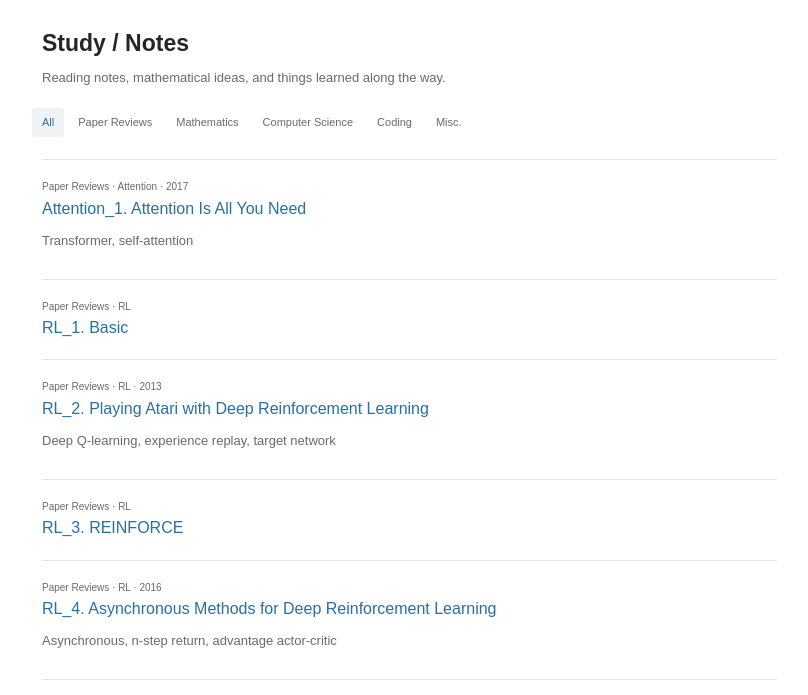
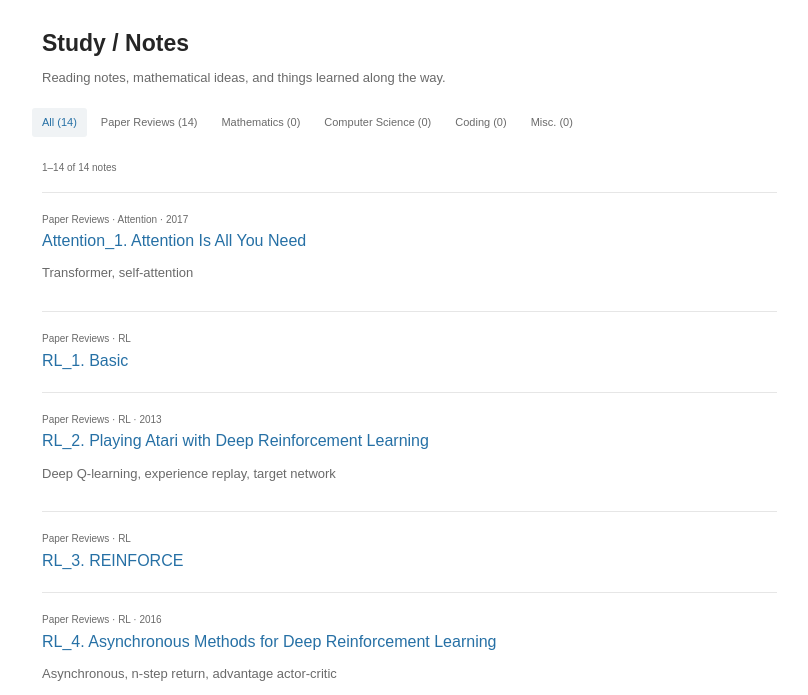
Before and after one commit to pepeking67/pepeking67.github.io, a website: page docs/index.html in a window 1280 px wide. Shown: the part 1073-1768 px from the top of the page, without its empty margins (373-1181 px from the left). Drawn offline with Linux system fonts and the light colour scheme.

Commit message:
Show note counts and paginate category and field lists at 15 entries

```diff
--- a/docs/index.html
+++ b/docs/index.html
@@ -4,7 +4,7 @@
 <meta charset="utf-8"><meta name="viewport" content="width=device-width,initial-scale=1">
 <meta name="description" content="Kim Su Hwan — KAIST undergraduate studying computer science and mathematics. Interests in sample-efficient reinforcement learning, robot learning, representation learning, and world models.">
 <meta name="theme-color" content="#fafaf8"><title>Kim Su Hwan</title>
-<link rel="icon" href="assets/favicon.svg" type="image/svg+xml"><link rel="stylesheet" href="style.css?v=7f2db3ea0b2a"><link rel="stylesheet" href="assets/katex/katex.min.css"><script src="script.js?v=5e16deaea017" defer></script>
+<link rel="icon" href="assets/favicon.svg" type="image/svg+xml"><link rel="stylesheet" href="style.css?v=7f2db3ea0b2a"><link rel="stylesheet" href="assets/katex/katex.min.css"><script src="script.js?v=6966d2c8c4fc" defer></script>
 </head>
 <body>
 <a class="skip" href="#main">Skip to content</a>
@@ -26,7 +26,7 @@
 <section id="projects"><div class="section-heading"><h2>Projects</h2></div>
 <article class="project"><div class="project-art" role="img" aria-label="Illustrative geometric crease pattern; not a project result"><svg viewBox="0 0 200 200" fill="none" aria-hidden="true"><rect x="22" y="22" width="156" height="156" stroke="#9aafac"/><path d="M22 22L178 178M178 22L22 178M100 22V178M22 100H178" stroke="#9aafac" stroke-dasharray="4 5"/><path d="M100 22L178 100L100 178L22 100Z" stroke="#356661" stroke-width="1.3"/><path d="M61 61L139 61L139 139L61 139Z" stroke="#356661"/><path d="M100 22L61 61L100 100L139 61L178 100L139 139L100 100L61 139L22 100" stroke="#356661" stroke-width="1.3"/><circle cx="100" cy="100" r="3" fill="#356661"/></svg><span>CREASE PATTERN STUDY</span></div><div class="project-copy"><div class="project-meta"><span class="status"><i></i> In preparation</span><span>Oct 2026 —</span></div><h3>Origami CP Generator</h3><p>A solo project exploring AI-generated origami crease patterns (CPs).</p><p class="subtle">The approach and evaluation plan are being defined.</p><details><summary>Project overview <span aria-hidden="true">↗</span></summary><div class="project-detail"><p><strong>Goal.</strong> Explore how AI can generate origami crease patterns.</p><p><strong>Role.</strong> Independent project; responsible for the full process.</p><p><strong>Stage.</strong> Preparation. Methods, experiments, and results will be added as the project develops.</p></div></details></div></article>
 </section>
-<section id="notes"><div class="section-heading"><h2>Study / Notes</h2></div><p class="section-intro">Reading notes, mathematical ideas, and things learned along the way.</p><div class="filters" role="group" aria-label="Filter notes by category"><button class="active" aria-pressed="true" data-filter="All">All</button><button aria-pressed="false" data-filter="Paper Reviews">Paper Reviews</button><button aria-pressed="false" data-filter="Mathematics">Mathematics</button><button aria-pressed="false" data-filter="Computer Science">Computer Science</button><button aria-pressed="false" data-filter="Coding">Coding</button><button aria-pressed="false" data-filter="Miscellaneous">Misc.</button></div><div id="paper-field-filter" hidden><span class="small-label">FIELD</span><div id="paper-fields" class="filters" role="group" aria-label="Filter paper reviews by field"></div></div><div id="notes-list" aria-live="polite"><div class="empty-notes"><span class="empty-symbol" aria-hidden="true">✳</span><div><h3>Notes are on their way.</h3><p>Study notes and paper reviews will appear here.</p></div></div></div><noscript><p>Enable JavaScript to browse study notes.</p></noscript></section>
+<section id="notes"><div class="section-heading"><h2>Study / Notes</h2></div><p class="section-intro">Reading notes, mathematical ideas, and things learned along the way.</p><div class="filters" role="group" aria-label="Filter notes by category"><button class="active" aria-pressed="true" data-filter="All">All</button><button aria-pressed="false" data-filter="Paper Reviews">Paper Reviews</button><button aria-pressed="false" data-filter="Mathematics">Mathematics</button><button aria-pressed="false" data-filter="Computer Science">Computer Science</button><button aria-pressed="false" data-filter="Coding">Coding</button><button aria-pressed="false" data-filter="Miscellaneous">Misc.</button></div><div id="paper-field-filter" hidden><span class="small-label">FIELD</span><div id="paper-fields" class="filters" role="group" aria-label="Filter paper reviews by field"></div></div><p id="notes-count" class="note-meta" role="status"></p><div id="notes-list" aria-live="polite"><div class="empty-notes"><span class="empty-symbol" aria-hidden="true">✳</span><div><h3>Notes are on their way.</h3><p>Study notes and paper reviews will appear here.</p></div></div></div><div id="notes-pagination"></div><noscript><p>Enable JavaScript to browse study notes.</p></noscript></section>
 
 <footer><span>© 2026 Kim Su Hwan</span><a href="#about">Back to top ↑</a></footer>
 </main></div>
--- a/docs/script.js
+++ b/docs/script.js
@@ -3,24 +3,44 @@ const notesList=document.querySelector('#notes-list');
 let notes=[];
 let activeFilter='All';
 let activeField='All';
+let currentPage=1;
+const pageSize=15;
+const pagination=document.querySelector('#notes-pagination');
+const notesCount=document.querySelector('#notes-count');
 const titleOrder=new Intl.Collator('en',{numeric:true,sensitivity:'base'});
 const paperFieldFilter=document.querySelector('#paper-field-filter');
 const paperFields=document.querySelector('#paper-fields');
 const el=(tag,text,cls)=>{const n=document.createElement(tag);n.textContent=text;if(cls)n.className=cls;return n;};
 function renderNotes(){
  notesList.replaceChildren();const filtered=notes.filter(n=>(activeFilter==='All'||n.category===activeFilter)&&(activeFilter!=='Paper Reviews'||activeField==='All'||n.topic===activeField)).sort((a,b)=>titleOrder.compare(a.title,b.title));
+ const pageCount=Math.ceil(filtered.length/pageSize);currentPage=Math.max(1,Math.min(currentPage,pageCount||1));
+ const start=(currentPage-1)*pageSize;
+ notesCount.textContent=filtered.length?`${start+1}–${Math.min(start+pageSize,filtered.length)} of ${filtered.length} notes`:'0 notes';
+ renderPagination(pageCount);
  if(!filtered.length){const wrap=el('div','','empty-notes');wrap.append(el('span','✳','empty-symbol'));const copy=el('div','');copy.append(el('h3',activeFilter==='All'?'Notes are on their way.':`No ${activeFilter.toLowerCase()} yet.`),el('p','Study notes and paper reviews will appear here.'));wrap.append(copy);notesList.append(wrap);return;}
- filtered.forEach(note=>{const row=el('article','','note-row');const button=el('a',note.title);button.href=note.contentUrl;row.append(el('div',noteMeta(note),'note-meta'),button);if(note.summary)row.append(el('p',note.summary));notesList.append(row);});
+ filtered.slice(start,start+pageSize).forEach(note=>{const row=el('article','','note-row');const button=el('a',note.title);button.href=note.contentUrl;row.append(el('div',noteMeta(note),'note-meta'),button);if(note.summary)row.append(el('p',note.summary));notesList.append(row);});
+}
+function renderPagination(pageCount){
+ pagination.replaceChildren();if(!pageCount)return;
+ const nav=el('nav','','filters');nav.setAttribute('aria-label','Notes pagination');
+ const addPage=(label,page)=>{const button=el('button',label);button.type='button';const selected=page===currentPage&&/^\d+$/.test(label);button.classList.toggle('active',selected);if(selected)button.setAttribute('aria-current','page');button.disabled=selected||page<1||page>pageCount;button.setAttribute('aria-label',/^\d+$/.test(label)?`Page ${page}`:label);button.addEventListener('click',()=>{currentPage=page;renderNotes();notesList.scrollIntoView({block:'start'});});nav.append(button);};
+ if(pageCount>1)addPage('← Previous',currentPage-1);
+ for(let page=1;page<=pageCount;page++)addPage(String(page),page);
+ if(pageCount>1)addPage('Next →',currentPage+1);
+ pagination.append(nav);
+}
+function renderCategoryCounts(){
+ document.querySelectorAll('[data-filter]').forEach(button=>{const category=button.dataset.filter;const label=category==='Miscellaneous'?'Misc.':category;const count=notes.filter(n=>category==='All'||n.category===category).length;button.textContent=`${label} (${count})`;});
 }
 function noteMeta(note){return [note.category,note.topic,note.paperYear].filter(Boolean).join(' · ');}
 function renderPaperFields(){
  paperFieldFilter.hidden=activeFilter!=='Paper Reviews';
  const fields=[...new Set(notes.filter(n=>n.category==='Paper Reviews').map(n=>n.topic).filter(Boolean))].sort(titleOrder.compare);
  paperFields.replaceChildren();
- ['All',...fields].forEach(field=>{const button=el('button',field==='All'?'All fields':field);button.type='button';button.classList.toggle('active',field===activeField);button.setAttribute('aria-pressed',String(field===activeField));button.addEventListener('click',()=>{activeField=field;renderPaperFields();renderNotes();});paperFields.append(button);});
+ ['All',...fields].forEach(field=>{const count=notes.filter(n=>n.category==='Paper Reviews'&&(field==='All'||n.topic===field)).length;const button=el('button',`${field==='All'?'All fields':field} (${count})`);button.type='button';button.classList.toggle('active',field===activeField);button.setAttribute('aria-pressed',String(field===activeField));button.addEventListener('click',()=>{activeField=field;currentPage=1;renderPaperFields();renderNotes();});paperFields.append(button);});
 }
-document.querySelectorAll('[data-filter]').forEach(button=>button.addEventListener('click',()=>{activeFilter=button.dataset.filter;activeField='All';document.querySelectorAll('[data-filter]').forEach(b=>{const selected=b===button;b.classList.toggle('active',selected);b.setAttribute('aria-pressed',String(selected));});renderPaperFields();renderNotes();}));
-fetch('notes.json',{cache:'no-cache'}).then(r=>{if(!r.ok)throw Error('Unable to load notes');return r.json();}).then(data=>{notes=data;renderPaperFields();renderNotes();const slug=new URLSearchParams(location.search).get('note');const note=notes.find(n=>n.slug===slug);if(note)location.replace(note.contentUrl);}).catch(()=>{notesList.replaceChildren(el('p','Notes could not be loaded. Please refresh the page.'));});
+document.querySelectorAll('[data-filter]').forEach(button=>button.addEventListener('click',()=>{activeFilter=button.dataset.filter;activeField='All';currentPage=1;document.querySelectorAll('[data-filter]').forEach(b=>{const selected=b===button;b.classList.toggle('active',selected);b.setAttribute('aria-pressed',String(selected));});renderPaperFields();renderNotes();}));
+fetch('notes.json',{cache:'no-cache'}).then(r=>{if(!r.ok)throw Error('Unable to load notes');return r.json();}).then(data=>{notes=data;renderCategoryCounts();renderPaperFields();renderNotes();const slug=new URLSearchParams(location.search).get('note');const note=notes.find(n=>n.slug===slug);if(note)location.replace(note.contentUrl);}).catch(()=>{notesList.replaceChildren(el('p','Notes could not be loaded. Please refresh the page.'));});
 if('IntersectionObserver' in window){const observer=new IntersectionObserver(entries=>{entries.forEach(entry=>{if(entry.isIntersecting){document.querySelectorAll('nav a').forEach(a=>{const selected=a.hash==='#'+entry.target.id;a.classList.toggle('current',selected);if(selected)a.setAttribute('aria-current','location');else a.removeAttribute('aria-current');});}});},{rootMargin:'-10% 0px -65% 0px',threshold:0});document.querySelectorAll('main section').forEach(section=>observer.observe(section));}
 
 const contactDialog=document.querySelector('#contact-dialog');
```
Also changed, not shown: src/index.html (+1 -1 lines), src/script.js (+24 -4 lines).
